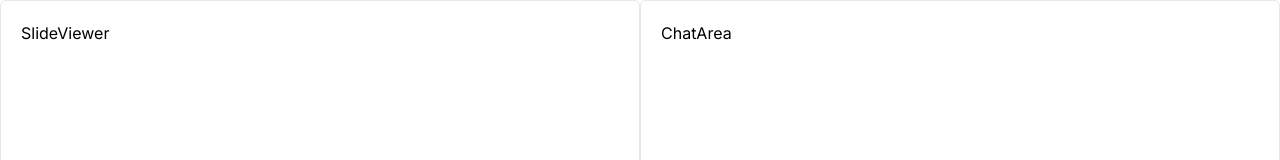
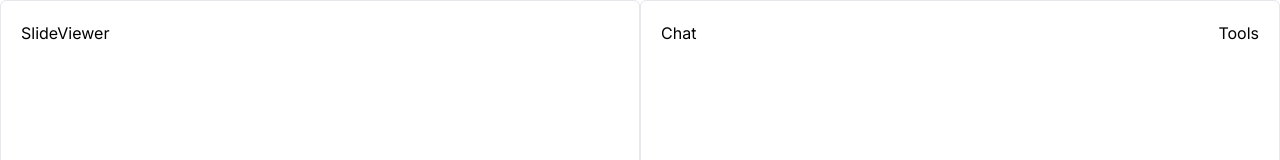
Before and after one commit to ibrahzizo360/intellisenseai, a Next.js app: page /slide in a window 1280 px wide. Shown: the top 160 px of the page. Built offline with nearby package versions, Linux system fonts and the light colour scheme.

Commit message:
adding elements

```diff
--- a/src/app/slide/components/ChatArea.tsx
+++ b/src/app/slide/components/ChatArea.tsx
@@ -2,7 +2,19 @@ import React from 'react'
 
 const ChatArea = () => {
   return (
-    <div className='h-[90vh] p-5 rounded-md w-1/2 border'>ChatArea</div>
+    <div className='h-full p-5 rounded-md w-1/2 border'>
+        <header className='flex justify-between items-center'>
+            <p>Chat</p>
+            <div>Tools</div>
+        </header>
+        <div>
+            <div className="w-full"></div>
+            <div>
+                <input type="text" />
+                <button></button>
+            </div>
+        </div>
+    </div>
   )
 }
 
--- a/src/app/slide/components/SlideViewer.tsx
+++ b/src/app/slide/components/SlideViewer.tsx
@@ -2,7 +2,7 @@ import React from 'react'
 
 const SlideViewer = () => {
   return (
-    <div className='h-[90vh] p-5 rounded-md w-1/2 border'>SlideViewer</div>
+    <div className='h-full p-5 rounded-md w-1/2 border'>SlideViewer</div>
   )
 }
 
```
